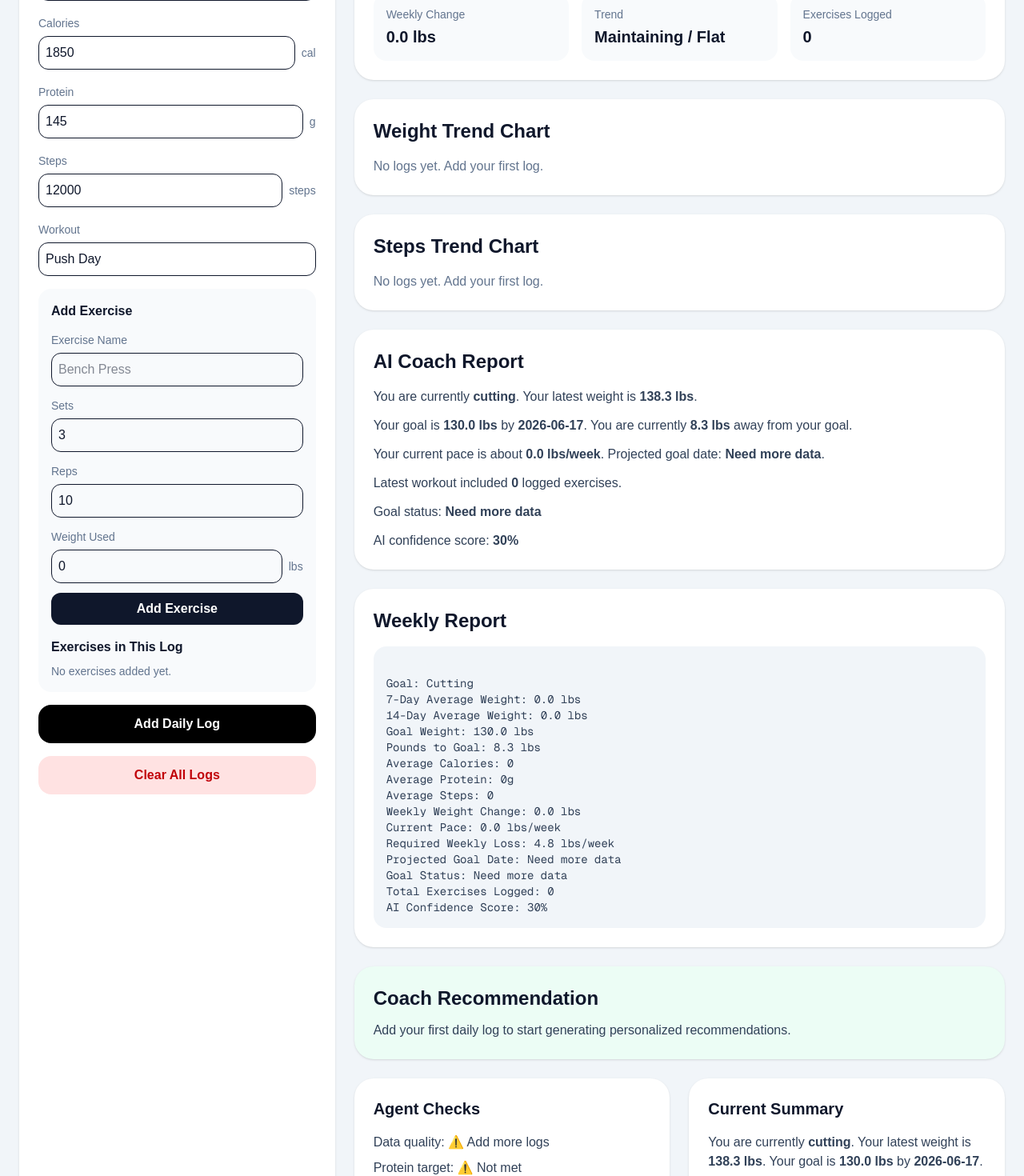
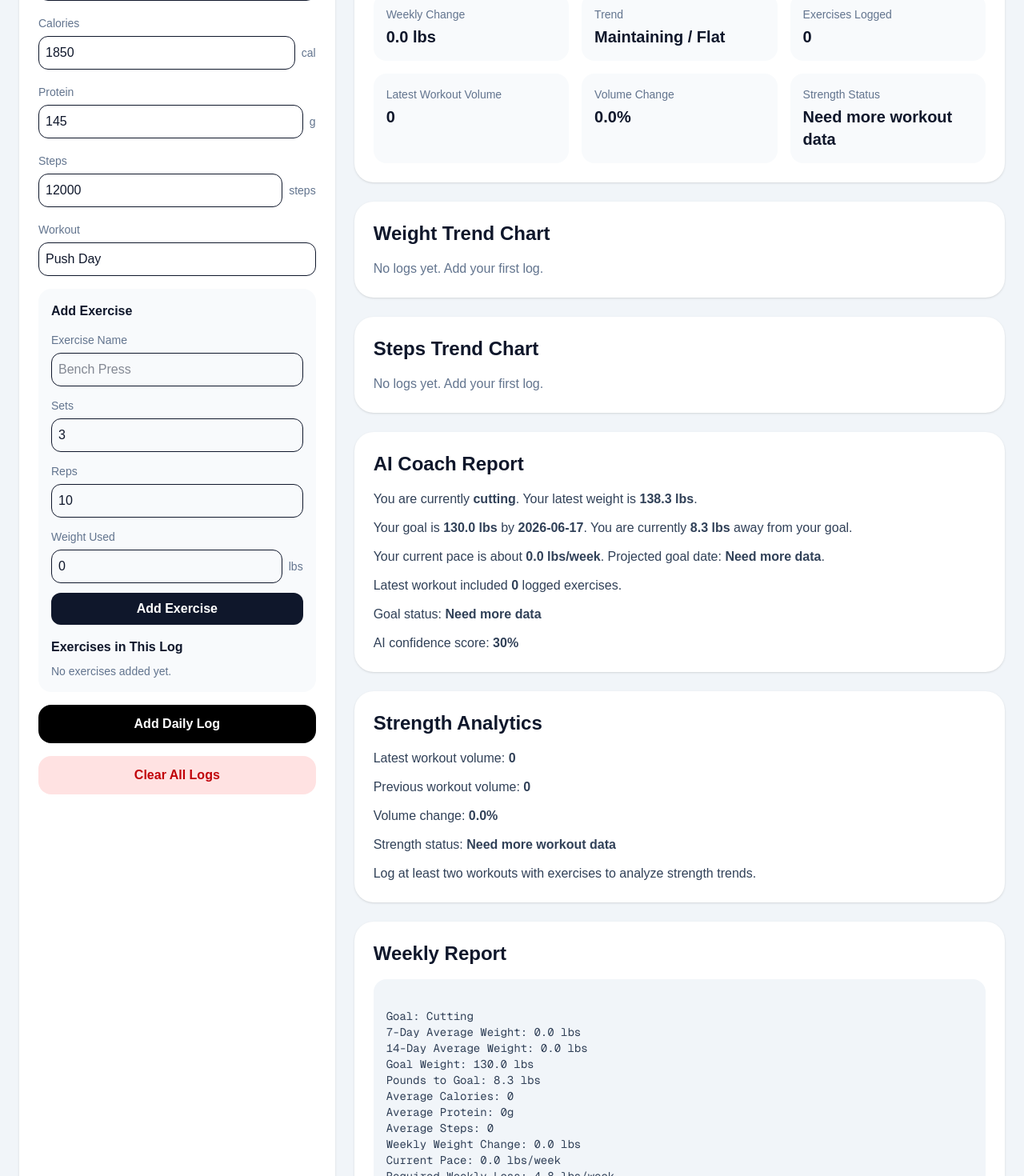
Before and after one commit to ayushs36/fitcheck-ai, a Next.js app: page / in a window 1280 px wide. Shown: the part 700-2170 px from the top of the page at 80% size. Built offline with nearby package versions, Linux system fonts and the light colour scheme.

Commit message:
Add strength analytics

```diff
--- a/app/page.tsx
+++ b/app/page.tsx
@@ -160,6 +160,67 @@ export default function Home() {
 
   const latestWorkoutExercises = latestLog?.exercises ?? [];
 
+  const workoutVolumes = sortedLogs.map((log) => ({
+    date: log.date,
+    volume: log.exercises.reduce(
+      (total, exercise) => total + calculateExerciseVolume(exercise),
+      0
+    ),
+  }));
+
+  const latestWorkoutVolume =
+    workoutVolumes[workoutVolumes.length - 1]?.volume ?? 0;
+
+  const previousWorkoutVolume =
+    workoutVolumes.length >= 2
+      ? workoutVolumes[workoutVolumes.length - 2].volume
+      : 0;
+
+  const volumeChange =
+    previousWorkoutVolume > 0
+      ? ((latestWorkoutVolume - previousWorkoutVolume) /
+          previousWorkoutVolume) *
+        100
+      : 0;
+
+  let strengthStatus = "Need more workout data";
+
+  if (workoutVolumes.length >= 2) {
+    if (volumeChange > 5) {
+      strengthStatus = "Strength/performance improving";
+    } else if (volumeChange < -10) {
+      strengthStatus = "Strength/performance dropping";
+    } else {
+      strengthStatus = "Strength/performance stable";
+    }
+  }
+
+  let strengthInsight =
+    "Log at least two workouts with exercises to analyze strength trends.";
+
+  if (goal === "Cutting" && strengthStatus === "Strength/performance stable") {
+    strengthInsight =
+      "Good sign: your strength appears stable while cutting, which suggests you may be preserving muscle well.";
+  } else if (
+    goal === "Cutting" &&
+    strengthStatus === "Strength/performance dropping"
+  ) {
+    strengthInsight =
+      "Strength appears to be dropping while cutting. Watch recovery, sleep, protein intake, and how aggressive your deficit is.";
+  } else if (
+    goal === "Bulking" &&
+    strengthStatus === "Strength/performance improving"
+  ) {
+    strengthInsight =
+      "Good lean bulk signal: strength is improving, which suggests your training and nutrition are supporting progress.";
+  } else if (
+    goal === "Bulking" &&
+    strengthStatus === "Strength/performance stable"
+  ) {
+    strengthInsight =
+      "Strength is stable during your bulk. Consider whether progressive overload is happening consistently.";
+  }
+
   const proteinTargetMet = avgProtein >= 130;
   const stepTargetMet = avgSteps >= 10000;
   const enoughData = logs.length >= 3;
@@ -170,19 +231,6 @@ export default function Home() {
       : weeklyWeightChange > 0.5
       ? "Gaining"
       : "Maintaining / Flat";
-
-  const paceStatus =
-    goal === "Cutting"
-      ? requiredWeeklyLoss <= 1.5
-        ? "Realistic"
-        : requiredWeeklyLoss <= 2.25
-        ? "Aggressive"
-        : "Very Aggressive"
-      : goal === "Bulking"
-      ? weeklyWeightChange <= 0.75
-        ? "Controlled"
-        : "Gaining Too Fast"
-      : "Stable";
 
   const weeklyReport = `
 Goal: ${goal}
@@ -199,6 +247,10 @@ Required Weekly Loss: ${requiredWeeklyLoss.toFixed(1)} lbs/week
 Projected Goal Date: ${projectedGoalDateText}
 Goal Status: ${goalStatus}
 Total Exercises Logged: ${totalExercises}
+Latest Workout Volume: ${latestWorkoutVolume.toFixed(0)}
+Previous Workout Volume: ${previousWorkoutVolume.toFixed(0)}
+Volume Change: ${volumeChange.toFixed(1)}%
+Strength Status: ${strengthStatus}
 AI Confidence Score: ${confidenceScore}%
 `;
 
@@ -212,6 +264,7 @@ AI Confidence Score: ${confidenceScore}%
     requiredWeeklyLoss,
     poundsToGoal,
     totalExercises,
+    strengthStatus,
   });
 
   function resetEntry() {
@@ -312,7 +365,8 @@ AI Confidence Score: ${confidenceScore}%
 
           <p className="mt-2 max-w-3xl text-slate-600">
             Track weight, calories, protein, steps, workouts, exercises, moving
-            averages, goal pace, charts, and AI-style coaching recommendations.
+            averages, goal pace, charts, strength analytics, and AI-style
+            coaching recommendations.
           </p>
         </header>
 
@@ -509,6 +563,9 @@ AI Confidence Score: ${confidenceScore}%
                 <Stat label="Weekly Change" value={`${weeklyWeightChange.toFixed(1)} lbs`} />
                 <Stat label="Trend" value={trend} />
                 <Stat label="Exercises Logged" value={`${totalExercises}`} />
+                <Stat label="Latest Workout Volume" value={`${latestWorkoutVolume.toFixed(0)}`} />
+                <Stat label="Volume Change" value={`${volumeChange.toFixed(1)}%`} />
+                <Stat label="Strength Status" value={strengthStatus} />
               </div>
             </section>
 
@@ -557,8 +614,8 @@ AI Confidence Score: ${confidenceScore}%
 
               <div className="mt-4 space-y-3 text-slate-700">
                 <p>
-                  You are currently <strong>{goal.toLowerCase()}</strong>. Your latest
-                  weight is <strong>{latestWeight.toFixed(1)} lbs</strong>
+                  You are currently <strong>{goal.toLowerCase()}</strong>. Your
+                  latest weight is <strong>{latestWeight.toFixed(1)} lbs</strong>
                   {logs.length > 0 && (
                     <>
                       , and your 7-day average is{" "}
@@ -596,6 +653,32 @@ AI Confidence Score: ${confidenceScore}%
             </section>
 
             <section className="rounded-3xl bg-white p-6 shadow-sm">
+              <h2 className="text-2xl font-semibold">Strength Analytics</h2>
+
+              <div className="mt-4 space-y-3 text-slate-700">
+                <p>
+                  Latest workout volume:{" "}
+                  <strong>{latestWorkoutVolume.toFixed(0)}</strong>
+                </p>
+
+                <p>
+                  Previous workout volume:{" "}
+                  <strong>{previousWorkoutVolume.toFixed(0)}</strong>
+                </p>
+
+                <p>
+                  Volume change: <strong>{volumeChange.toFixed(1)}%</strong>
+                </p>
+
+                <p>
+                  Strength status: <strong>{strengthStatus}</strong>
+                </p>
+
+                <p>{strengthInsight}</p>
+              </div>
+            </section>
+
+            <section className="rounded-3xl bg-white p-6 shadow-sm">
               <h2 className="text-2xl font-semibold">Weekly Report</h2>
               <pre className="mt-4 whitespace-pre-wrap rounded-2xl bg-slate-100 p-4 text-sm text-slate-700">
                 {weeklyReport}
@@ -618,6 +701,7 @@ AI Confidence Score: ${confidenceScore}%
                   <li>Weight trend: {weeklyWeightChange < 0 ? "✅ Moving down" : "⚠️ Flat/increasing"}</li>
                   <li>Goal pace: {requiredWeeklyLoss <= 2 ? "✅ Manageable" : "⚠️ Aggressive"}</li>
                   <li>Workout detail: {totalExercises > 0 ? "✅ Exercises logged" : "⚠️ Add exercises"}</li>
+                  <li>Strength analysis: {workoutVolumes.length >= 2 ? "✅ Available" : "⚠️ Need 2 workouts"}</li>
                 </ul>
               </section>
 
@@ -716,6 +800,7 @@ function getRecommendation({
   requiredWeeklyLoss,
   poundsToGoal,
   totalExercises,
+  strengthStatus,
 }: {
   goal: Goal;
   logsCount: number;
@@ -726,6 +811,7 @@ function getRecommendation({
   requiredWeeklyLoss: number;
   poundsToGoal: number;
   totalExercises: number;
+  strengthStatus: string;
 }) {
   if (logsCount === 0) {
     return "Add your first daily log to start generating personalized recommendations.";
@@ -746,6 +832,10 @@ function getRecommendation({
 
     if (totalExercises === 0) {
       return "Start logging exercises so the coach can evaluate whether you are maintaining strength during your cut.";
+    }
+
+    if (strengthStatus === "Strength/performance dropping") {
+      return "Strength is dropping while cutting. Consider improving recovery, slightly increasing calories, or reducing training fatigue.";
     }
 
     if (requiredWeeklyLoss > 2.25) {
@@ -772,6 +862,10 @@ function getRecommendation({
       return "You are gaining quickly. Reduce calories slightly to keep the bulk leaner.";
     }
 
+    if (strengthStatus === "Strength/performance improving") {
+      return "Good lean bulk signal: strength is improving while bodyweight is moving up.";
+    }
+
     if (weeklyWeightChange >= 0.25 && weeklyWeightChange <= 0.75) {
       return "Controlled lean bulk pace. Keep training hard and gaining slowly.";
     }
@@ -784,6 +878,10 @@ function getRecommendation({
   }
 
   return "Maintenance is drifting. Adjust calories slightly if weight is moving more than expected.";
+}
+
+function calculateExerciseVolume(exercise: Exercise) {
+  return exercise.sets * exercise.reps * exercise.weight;
 }
 
 function Stat({ label, value }: { label: string; value: string }) {
```
